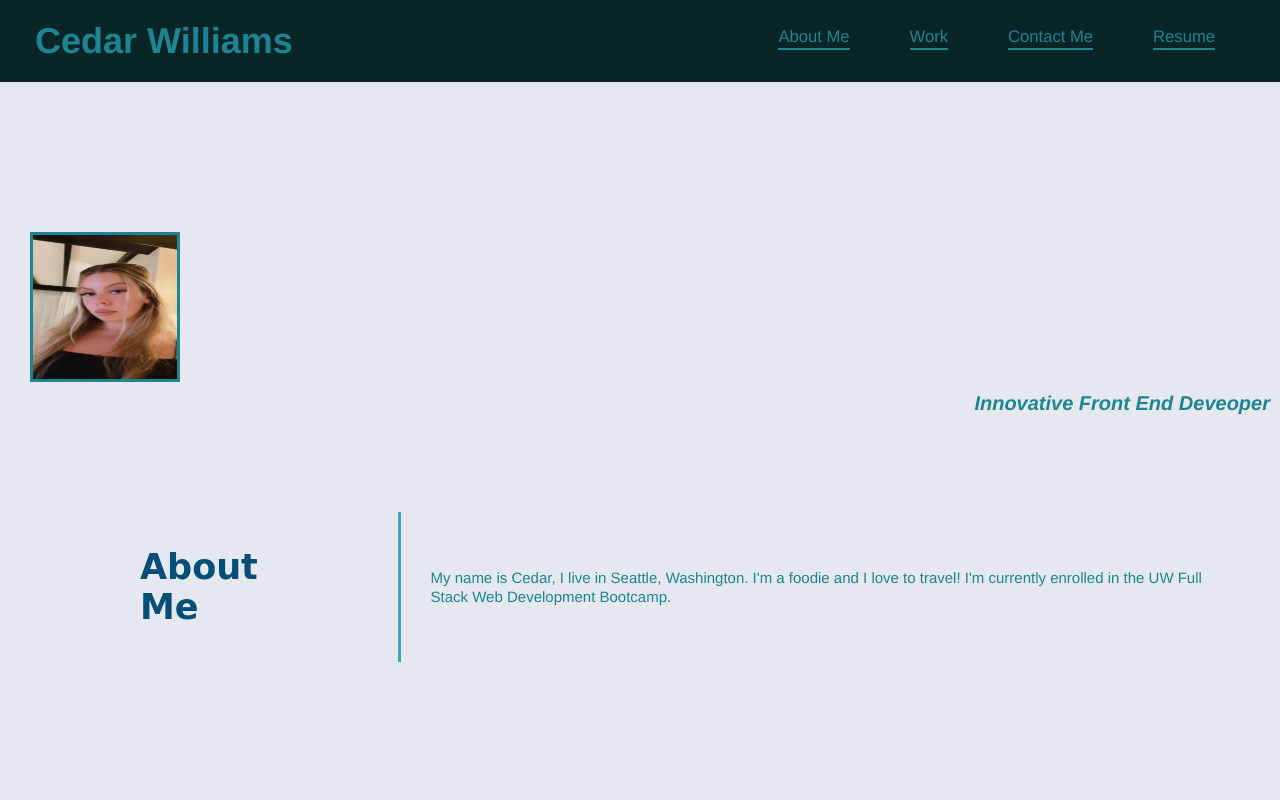
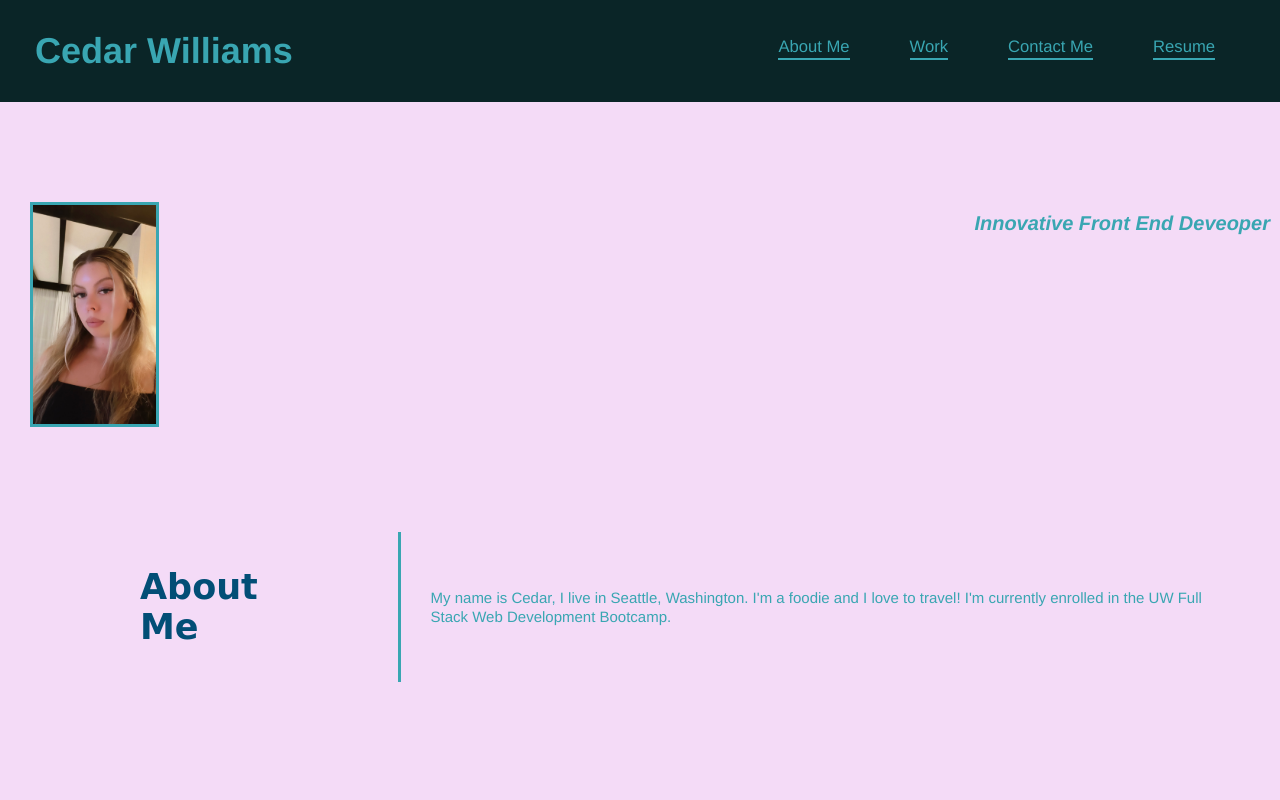
Before and after one commit to cedarwilliams3/Professional-Portfolio, a plain HTML site: page index.html in a window 1280 px wide. Shown: the top 800 px of the page. Drawn offline with Linux system fonts and the light colour scheme.

```diff
--- a/index.html
+++ b/index.html
@@ -90,7 +90,6 @@
                         <a href="#number">206-719-3522</a>
                       <a href="#https://github.com/cedarwilliams3">GitHub</a>
                     </li>
-                    <a href="https://www.linkedin.com/in/cedar-williams/">linkedin</a>
                     <li>
 
 
--- a/style.css
+++ b/style.css
@@ -1,5 +1,5 @@
 :root {
-    --primary-color:#1c8591;
+    --primary-color:#39a6b2;
   }
 
   * {
@@ -11,12 +11,12 @@
   body {
       color: #1c8591;
       font-family: Helvetica, Arial, sans-serif;
-      background-color: rgb(229, 232, 238);
+      background-color: rgb(244, 219, 247);
     }
 
   /* apply styles to <header> */
   header {
-      padding: 20px 35px;
+      padding: 30px 35px;
       background-color: #0a2527;
       display:flex;
       justify-content: space-between;
@@ -73,19 +73,19 @@
   /*Add employees photo*/
 .image2 {
     position: absolute;
-    top: 150px;
+    top: 100px;
     left: 30px;
     border: 3px var(--primary-color) solid;
-    height:150px;
-    width: 150px;
+    height: 225px;
+    width: 220x;
   }
 
 .hero h2 {
     font-style: italic;
     font-size: 20px;
     color: var(--primary-color);
-    margin-top: 300px;
-    background-color:rgb(229, 232, 238);
+    margin-top: 100px;
+    background-color:rgb(244, 219, 247);
   }
 
 
```
